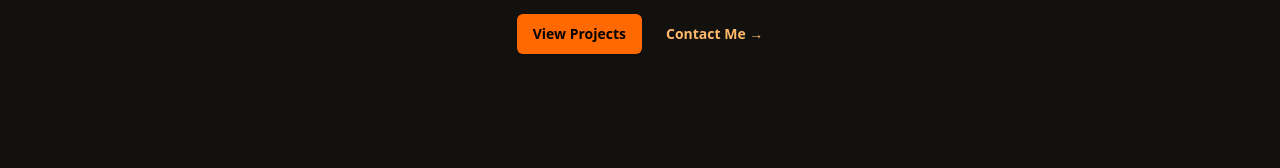
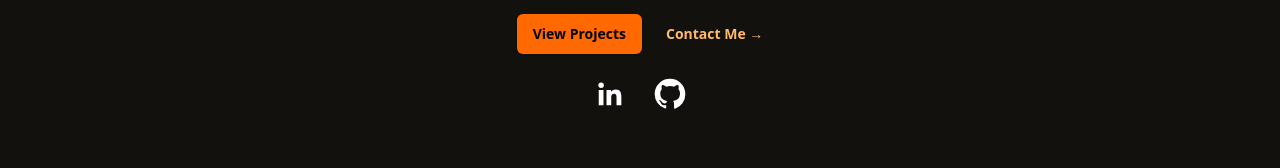
Before and after one commit to Athishrs/athish_portfolio, a React (Vite) app: page /contact in a window 1280 px wide. Shown: the part 490-658 px from the top of the page. Built offline with nearby package versions, Linux system fonts and the light colour scheme.

Commit message:
Move github and linkedin to home page

```diff
--- a/index.html
+++ b/index.html
@@ -2,7 +2,7 @@
 <html lang="en">
   <head>
     <meta charset="UTF-8" />
-    <link rel="icon" type="image/svg+xml" href="/vite.svg" />
+    <link rel="icon" type="image/svg+xml" href="/favicon.svg" />
     <meta name="viewport" content="width=device-width, initial-scale=1.0" />
     <title>Athish's Portfolio</title>
   </head>
--- a/src/components/About.jsx
+++ b/src/components/About.jsx
@@ -21,6 +21,7 @@ export default function About() {
           looking for opportunities to learn, collaborate, and contribute to
           impactful work.
         </p>
+
       </div>
     </section>
   );
--- a/src/components/Hero.jsx
+++ b/src/components/Hero.jsx
@@ -49,6 +49,41 @@ export default function Hero() {
             Contact Me →
           </a>
         </div>
+
+        <div className="mt-4 flex flex-wrap items-center justify-center gap-3">
+          <a
+            href="https://www.linkedin.com/in/athish-rs/"
+            target="_blank"
+            rel="noreferrer"
+            className="inline-flex items-center justify-center p-2 text-white hover:text-orange-200 transition"
+            aria-label="LinkedIn"
+          >
+            <svg
+              className="h-8 w-8"
+              viewBox="0 0 24 24"
+              fill="currentColor"
+              aria-hidden="true"
+            >
+              <path d="M20.45 20.45h-3.55v-5.57c0-1.33-.02-3.03-1.85-3.03-1.85 0-2.13 1.45-2.13 2.94v5.66H9.37V9h3.41v1.56h.05c.48-.9 1.65-1.85 3.39-1.85 3.62 0 4.29 2.38 4.29 5.47v6.27ZM5.34 7.44a2.06 2.06 0 1 1 0-4.12 2.06 2.06 0 0 1 0 4.12ZM7.12 20.45H3.55V9h3.57v11.45Z" />
+            </svg>
+          </a>
+          <a
+            href="https://github.com/Athishrs"
+            target="_blank"
+            rel="noreferrer"
+            className="inline-flex items-center justify-center p-2 text-white hover:text-orange-200 transition"
+            aria-label="GitHub"
+          >
+            <svg
+              className="h-8 w-8"
+              viewBox="0 0 24 24"
+              fill="currentColor"
+              aria-hidden="true"
+            >
+              <path d="M12 .5A11.5 11.5 0 0 0 .5 12a11.5 11.5 0 0 0 7.86 10.93c.57.1.79-.25.79-.56v-2c-3.2.69-3.87-1.37-3.87-1.37-.52-1.31-1.28-1.66-1.28-1.66-1.05-.73.08-.72.08-.72 1.17.08 1.78 1.2 1.78 1.2 1.03 1.78 2.7 1.27 3.36.97.1-.75.4-1.27.72-1.56-2.55-.29-5.23-1.28-5.23-5.7 0-1.26.45-2.29 1.2-3.1-.12-.3-.52-1.5.12-3.13 0 0 .97-.31 3.18 1.18a11.1 11.1 0 0 1 5.8 0c2.2-1.5 3.18-1.18 3.18-1.18.64 1.63.24 2.83.12 3.13.75.81 1.2 1.84 1.2 3.1 0 4.43-2.68 5.4-5.24 5.69.41.35.77 1.05.77 2.13v3.15c0 .31.21.67.8.56A11.5 11.5 0 0 0 23.5 12 11.5 11.5 0 0 0 12 .5Z" />
+            </svg>
+          </a>
+        </div>
       </div>
 
 
--- a/src/components/contact.jsx
+++ b/src/components/contact.jsx
@@ -145,8 +145,7 @@ function Contact() {
         </form>
 
         <div className="space-y-3 text-sm md:text-base">
-          <p className="text-[#C8C3B8]">Prefer email or social?</p>
-          <div className="space-y-2">
+          <p className="text-[#C8C3B8]">Prefer email?</p>
           <p>
             <span className="text-[#8B8577]">Email:</span>{" "}
             <a
@@ -156,29 +155,6 @@ function Contact() {
               athishrs02@gmail.com
             </a>
           </p>
-            <p>
-              <span className="text-[#8B8577]">LinkedIn:</span>{" "}
-              <a
-                href="https://www.linkedin.com/in/athish-rs/"
-                target="_blank"
-                rel="noreferrer"
-                className="text-[#C15903] hover:text-[#E77B1A] transition-colors"
-              >
-                linkedin.com/in/athish-rs
-              </a>
-            </p>
-            <p>
-              <span className="text-[#8B8577]">GitHub:</span>{" "}
-              <a
-                href="https://github.com/Athishrs"
-                target="_blank"
-                rel="noreferrer"
-                className="text-[#C15903] hover:text-[#E77B1A] transition-colors"
-              >
-                github.com/Athishrs
-              </a>
-            </p>
-          </div>
         </div>
       </div>
     </section>
```
Lines whose indentation alone changed are shown as unchanged.
